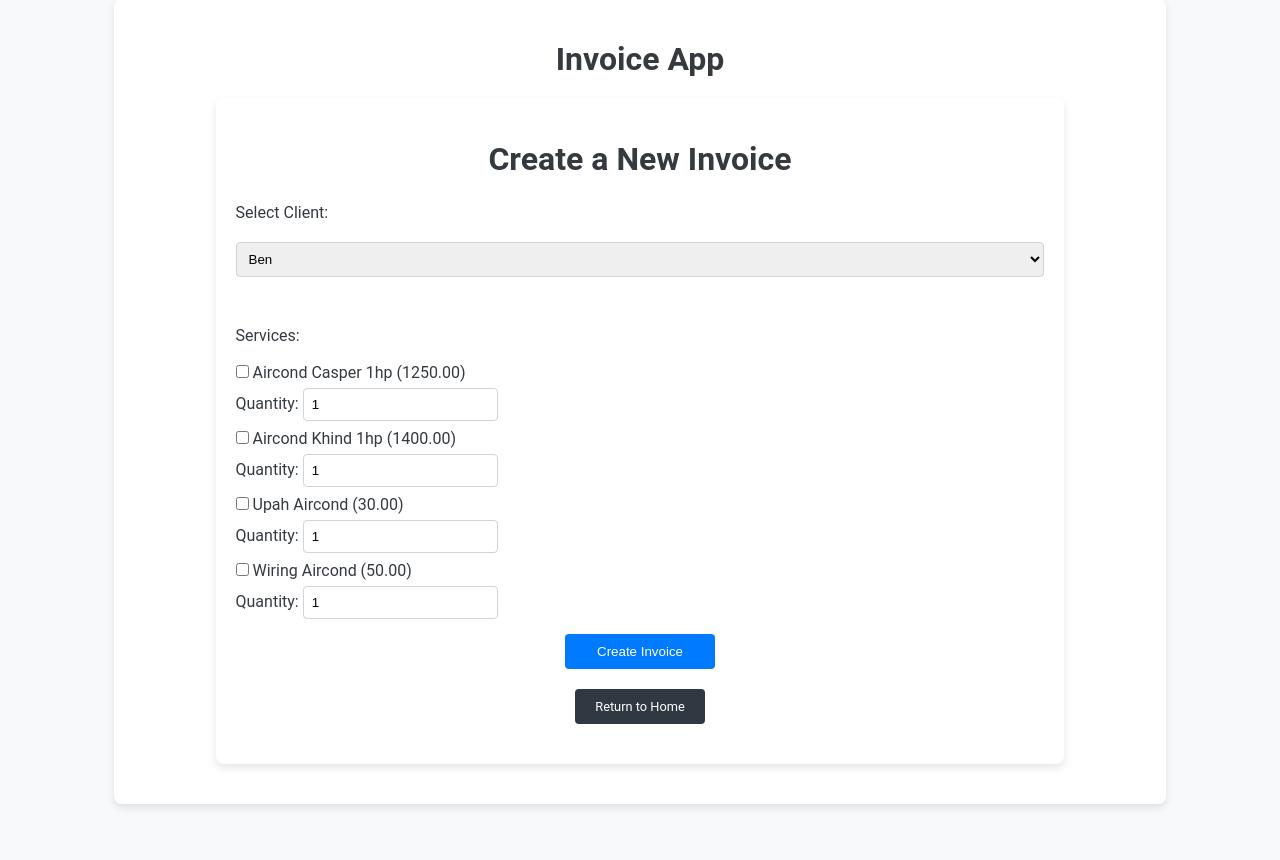
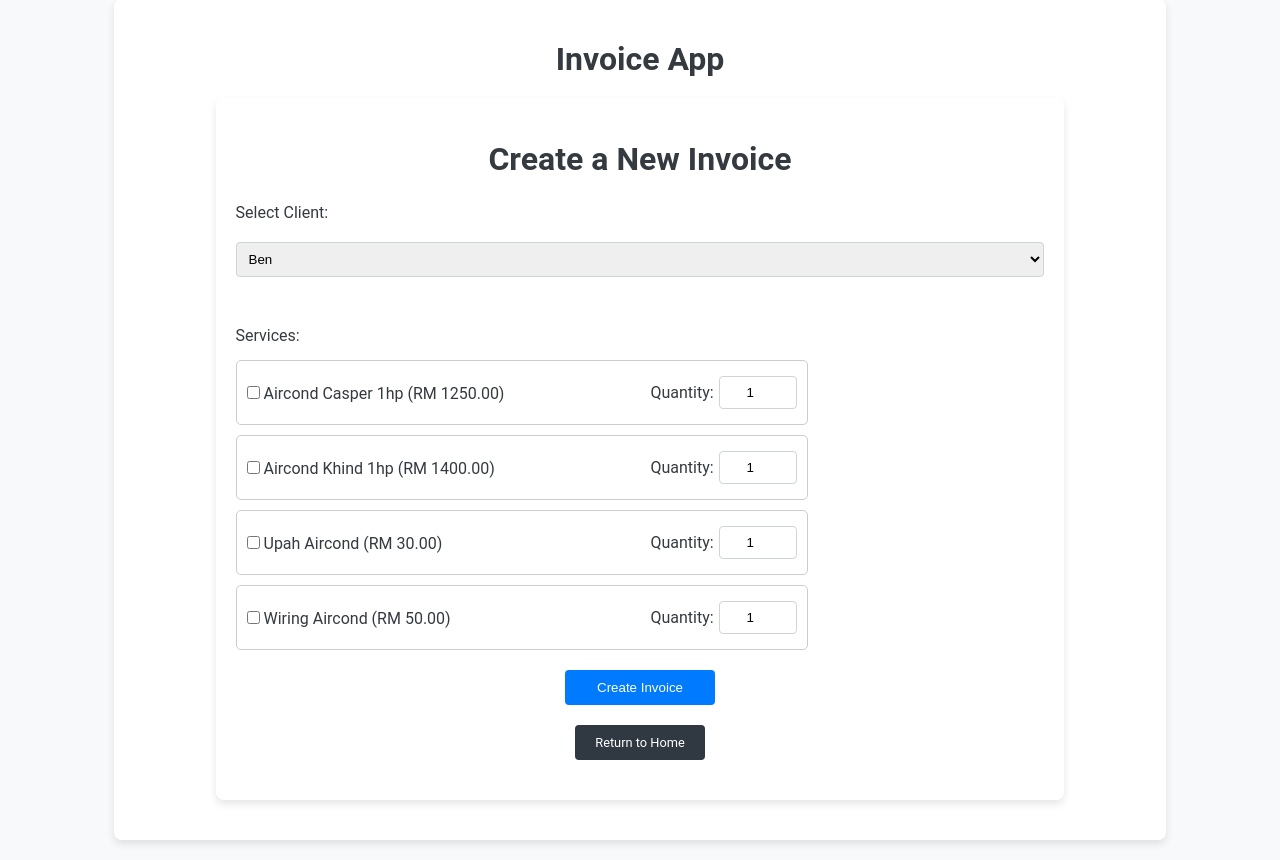
Before and after one commit to farahanasuhaimi/invoice_app, a Flask app: page /create_invoice in a window 1280 px wide. Shown: the part 21-881 px from the top of the page. Before the commit the page ends 829 px from the top, so only its background shows below. Run offline with Flask 3, Linux system fonts and the light colour scheme.

Commit message:
update service db, readme

```diff
--- a/app.py
+++ b/app.py
@@ -3,6 +3,7 @@ from flask_sqlalchemy import SQLAlchemy
 from datetime import datetime
 from xhtml2pdf import pisa
 # import os
+from flask_wtf import CSRFProtect
 
 app = Flask(__name__)
 app.config['SQLALCHEMY_DATABASE_URI'] = 'sqlite:///invoice_app.db'
@@ -10,6 +11,7 @@ app.config['SQLALCHEMY_DATABASE_URI'] = 'sqlite:///invoice_app.db'
 app.config['SECRET_KEY'] = 'my_local_secret_key'
 app.config['SQLALCHEMY_TRACK_MODIFICATIONS'] = False
 db = SQLAlchemy(app)
+csrf = CSRFProtect(app)
 
 class Client(db.Model):
     id = db.Column(db.Integer, primary_key=True)
@@ -22,6 +24,7 @@ class Service(db.Model):
     id = db.Column(db.Integer, primary_key=True)
     description = db.Column(db.String(200), nullable=False)
     cost = db.Column(db.Numeric(10,2), nullable=False)
+    type = db.Column(db.String(100), nullable=False)
 
 class Invoice(db.Model):
     id = db.Column(db.Integer, primary_key=True)
@@ -92,11 +95,19 @@ def insert_service():
     if request.method == 'POST':
         description = request.form['description']
         cost = request.form['cost']
-        service = Service(description=description, cost=cost)
+        type = request.form['type']
+        service = Service(description=description, cost=cost, type=type)
         db.session.add(service)
         db.session.commit()
         return redirect(url_for('index'))
     return render_template('insert_service.html')
+
+@app.route('/delete_service/<int:id>', methods=['POST'])
+def delete_service(id):
+    service = Service.query.get_or_404(id)
+    db.session.delete(service)
+    db.session.commit()
+    return redirect(url_for('index'))
 
 @app.route('/insert_client', methods=['GET', 'POST'])
 def insert_client():
--- a/static/styles.css
+++ b/static/styles.css
@@ -123,6 +123,42 @@ button:hover {
     background-color: #0056b3;
 }
 
+.service-list {
+    display: flex;
+    flex-wrap: wrap;
+    justify-content: space-between;
+  }
+
+.service-item {
+    display: flex;
+    align-items: center;
+    justify-content: space-between;
+    padding: 10px;
+    border: 1px solid #ccc;
+    border-radius: 5px;
+    margin-bottom: 10px;
+    width: 68%;
+}
+
+
+.service-details label {
+  margin-left: 10px;
+}
+
+.quantity-input {
+  display: flex;
+  align-items: center;
+}
+
+.quantity-input label {
+  margin-right: 5px;
+}
+
+.quantity-input input {
+  width: 60px;
+  text-align: center;
+}
+
 a.btn {
     display: inline-block;
     padding: 10px 20px;
--- a/templates/create_invoice.html
+++ b/templates/create_invoice.html
@@ -3,6 +3,7 @@ content %}
 <div class="container">
   <h1>Create a New Invoice</h1>
   <form method="POST" class="service-form">
+    <input type="hidden" name="csrf_token" value="{{ csrf_token() }}" />
     <label for="client">Select Client:</label>
     <select name="client" id="client">
       {% for client in clients %}
@@ -11,13 +12,17 @@ content %}
     ><br />
 
     <label>Services:</label>
-    <div id="services">
+    <div id="services" class="service-list">
       {% for service in services %}
-      <div>
-        <input type="checkbox" name="service" value="{{ service.id }}" /> {{
-        service.description }} ({{ service.cost }})<br />
-        <label>Quantity:</label>
-        <input type="number" name="quantity" min="1" value="1" />
+      <div class="service-item">
+        <div class="service-details">
+          <input type="checkbox" name="service" value="{{ service.id }}" /> {{
+          service.description }} (RM {{ service.cost }})<br />
+        </div>
+        <div class="quantity-input">
+          <label>Quantity:</label>
+          <input type="number" name="quantity" min="1" value="1" />
+        </div>
       </div>
       {% endfor %}
     </div>
--- a/templates/index.html
+++ b/templates/index.html
@@ -8,7 +8,9 @@
     <a href="{{ url_for('create_invoice') }}" class="btn btn-invoice"
       >Create Invoice</a
     >
-    <a href="{{ url_for('insert_service') }}" class="btn">Create Services</a>
+    <a href="{{ url_for('insert_service') }}" class="btn"
+      >Create Services / Products</a
+    >
     <a href="{{ url_for('insert_client') }}" class="btn">Create Clients</a>
   </nav>
 </div>
--- a/templates/insert_client.html
+++ b/templates/insert_client.html
@@ -3,6 +3,7 @@ content %}
 <div class="container">
   <h2>Create a New Client</h2>
   <form method="POST" class="service-form">
+    <input type="hidden" name="csrf_token" value="{{ csrf_token() }}" />
     <label for="name">Name:</label>
     <input type="text" name="name" id="name" /><br />
 
```
Also changed, not shown: templates/insert_service.html (+13 -3 lines), images/create_invoice_interface.png (added), images/create_service_interface.png (added), instance/invoice_app.db, readme.md.
